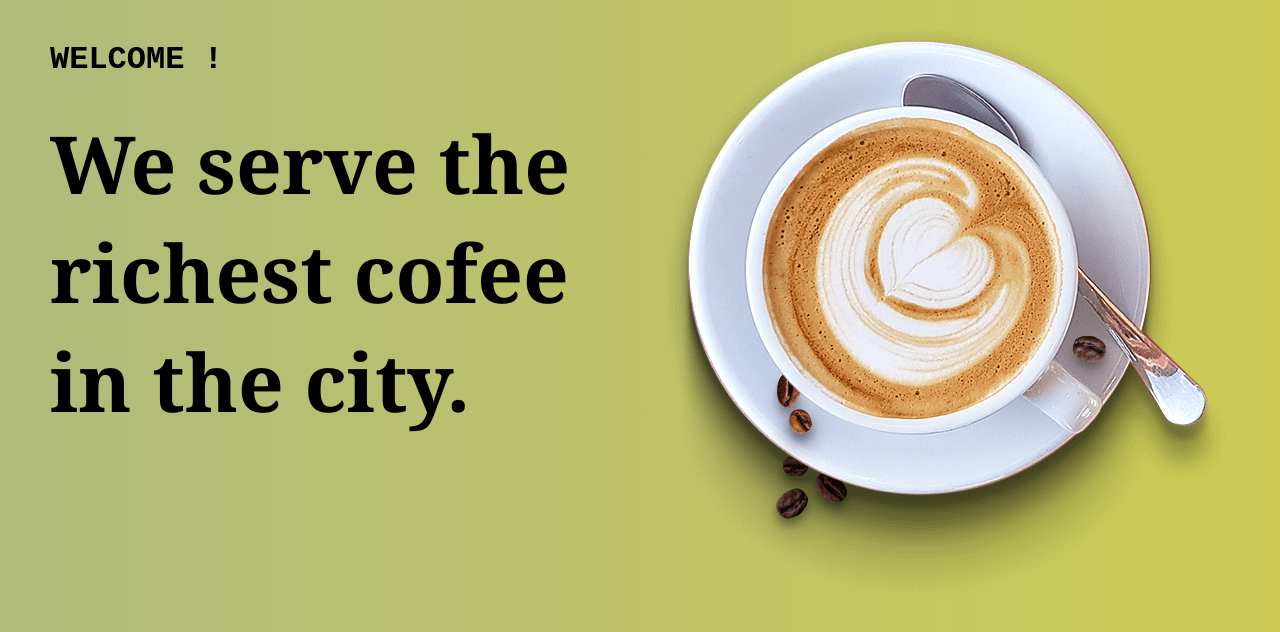
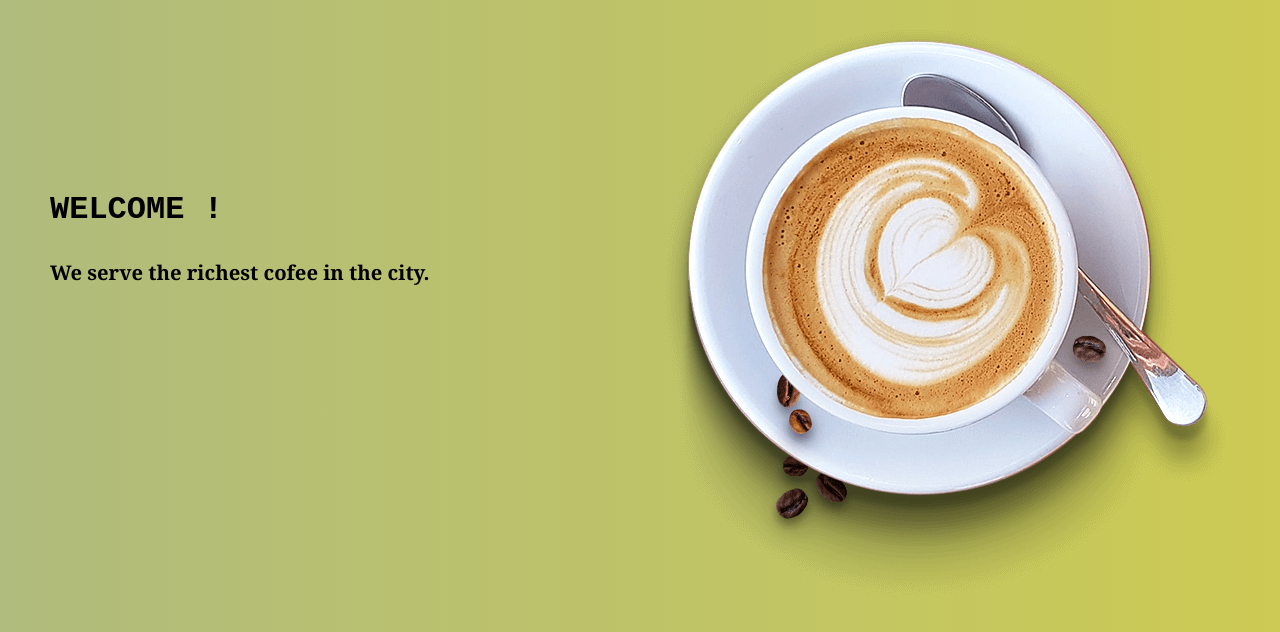
Before and after one commit to OnlineOreo/cafecoffee, a plain HTML site: page index.html in a window 1280 px wide. Shown: the part 100-732 px from the top of the page. Drawn offline with Linux system fonts and the light colour scheme.

Commit message:
Update style.css

```diff
--- a/style.css
+++ b/style.css
@@ -61,7 +61,7 @@
 }
 .container .section1 .box .left h1{
     margin-top: 30px;
-    font-size: 5rem;
+    font-size: calc(10px + 0.8vw);
     font-family: Cambria, Cochin, Georgia, Times, 'Times New Roman', serif;
 }
 .container .section2 .heading{
```
